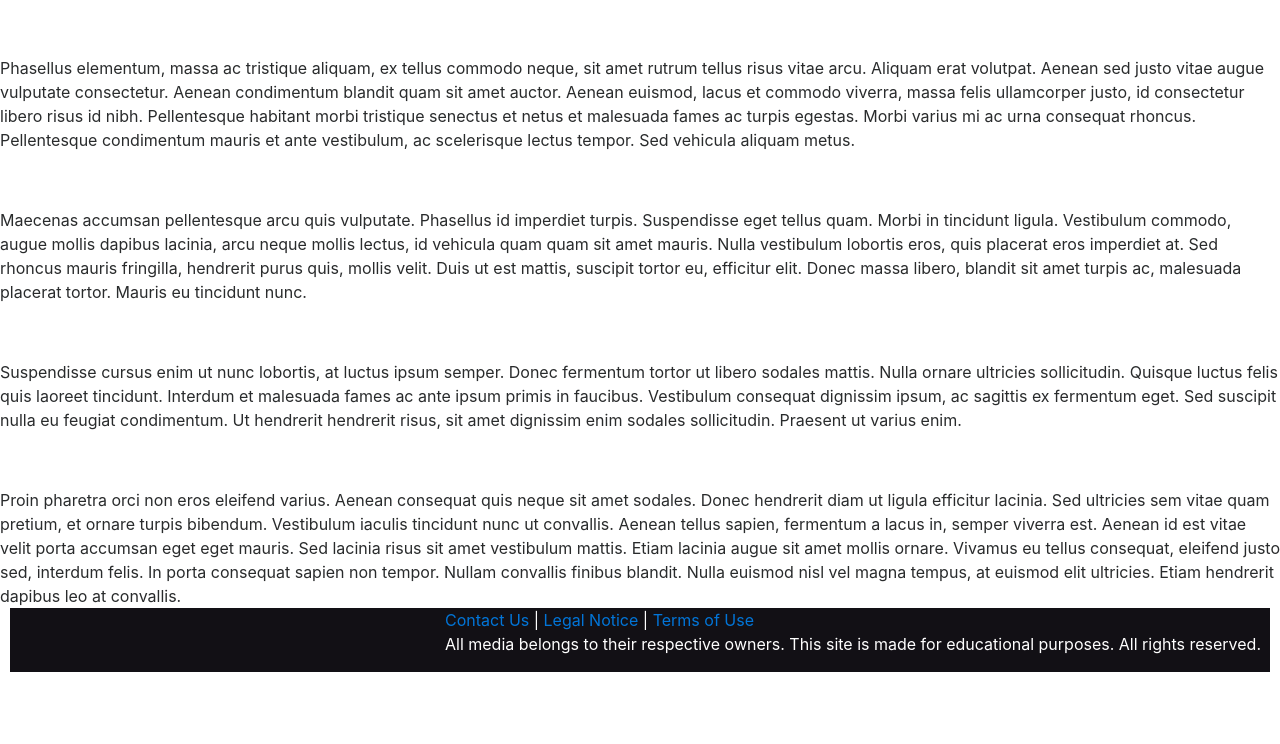
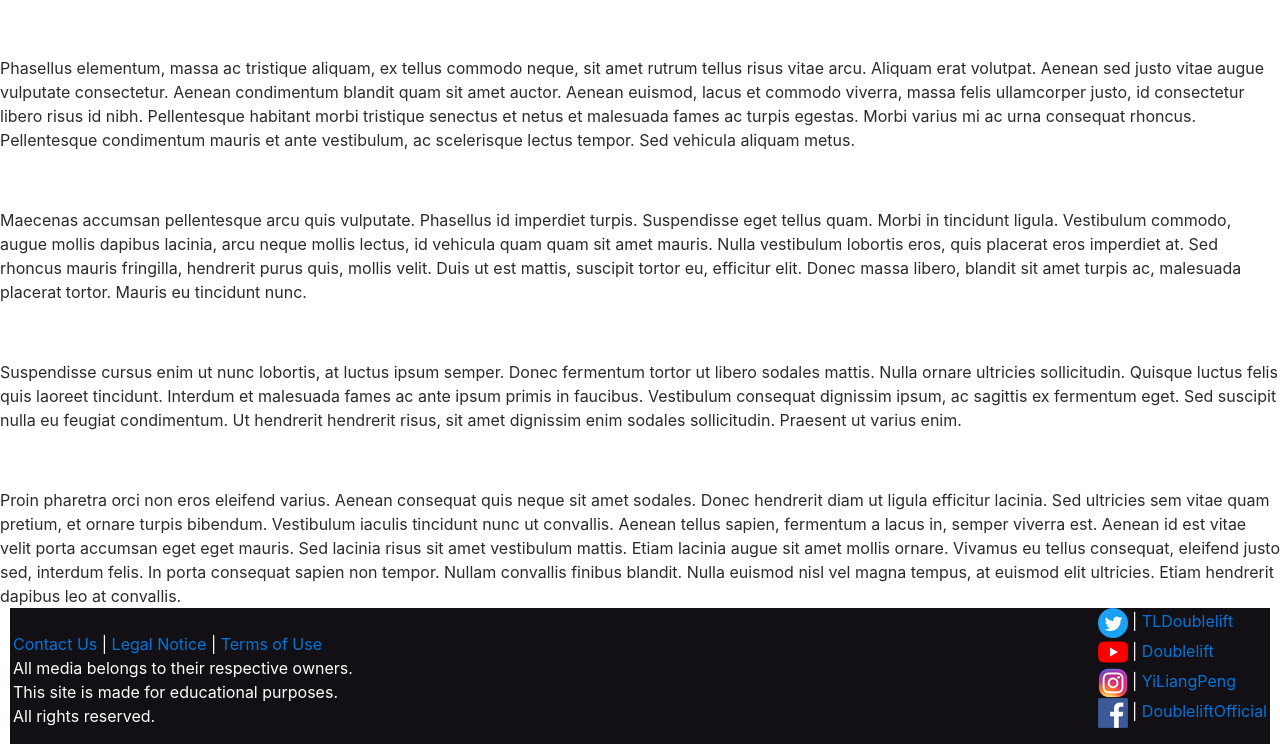
Before and after one commit to iamkennytso/octagonApplication, a React app: page / in a window 1280 px wide. Shown: the part 657-1401 px from the top of the page. Before the commit the page ends 1329 px from the top, so only its background shows below. Built offline with nearby package versions, Linux system fonts and the light colour scheme.

Commit message:
(feat) footer

```diff
--- a/client/components/Footer.jsx
+++ b/client/components/Footer.jsx
@@ -3,19 +3,30 @@ import React from 'react';
 const footer = (props) => {
   return (
     <div id="footerDiv">
-      <p>
       {/* <img id="footerPic" src='./imgs/footer.jpg' alt="footer"/>
       <a href="https://twitter.com/TLdoublelift" id="twitterLink"/>
       <a href="https://www.youtube.com/Doublelift" id="youtubeLink"/>
       <a href="https://www.instagram.com/yiliangpeng/" id="instaLink"/>
       <a href="https://www.facebook.com/DoubleliftOfficial/" id="fbLink"/>
       <div id="footerOtherBack" /> */}
-        <a href="#" >Contact Us</a> |
-        <a href="#" > Legal Notice</a> |
-        <a href="#" > Terms of Use</a>
-        <br/>
-        All media belongs to their respective owners. This site is made for educational purposes. All rights reserved.&nbsp;&nbsp;
-      </p>
+      <div id="footerLeft">
+        <p>
+          <br/>
+          <a href="#" >Contact Us</a> |
+          <a href="#" > Legal Notice</a> |
+          <a href="#" > Terms of Use</a>
+          <br/>
+          All media belongs to their respective owners.<br/> This site is made for educational purposes. <br/> All rights reserved.&nbsp;&nbsp;
+        </p>
+      </div>
+      <div id="footerRight">
+        <p>
+          <img src="./imgs/twitter.png" /> | <a href="https://twitter.com/TLdoublelift">TLDoublelift</a> <br/>
+          <img src="./imgs/youtube.png" /> | <a href="https://www.youtube.com/Doublelift">Doublelift</a> <br/>
+          <img src="./imgs/insta.png" /> | <a href="https://www.instagram.com/yiliangpeng/">YiLiangPeng</a> <br/>
+          <img src="./imgs/facebook.png" /> | <a href="https://www.facebook.com/DoubleliftOfficial/">DoubleliftOfficial</a> <br/>
+        </p>
+      </div>
     </div>
   )
 }
--- a/public/style.css
+++ b/public/style.css
@@ -65,7 +65,18 @@
   color:#ffffff;
   background-color: #121015;
   margin: 0px 10px 0px 10px;
+  display: grid;
+  grid-template-columns: 1fr 1fr
+}
+#footerLeft{
+  margin-left:3px;
+  grid-column: 1/2;
+  display: flex;
+  justify-content: flex-start;
+}
+#footerRight{
+  margin-right:3px;
+  grid-column: 2/3;
   display: flex;
   justify-content: flex-end;
-  align-items: flex-end;
 }
```
Also changed, not shown: public/imgs/facebook.png (added), public/imgs/insta.png (added), public/imgs/twitter.png (added), public/imgs/youtube.png (added).
